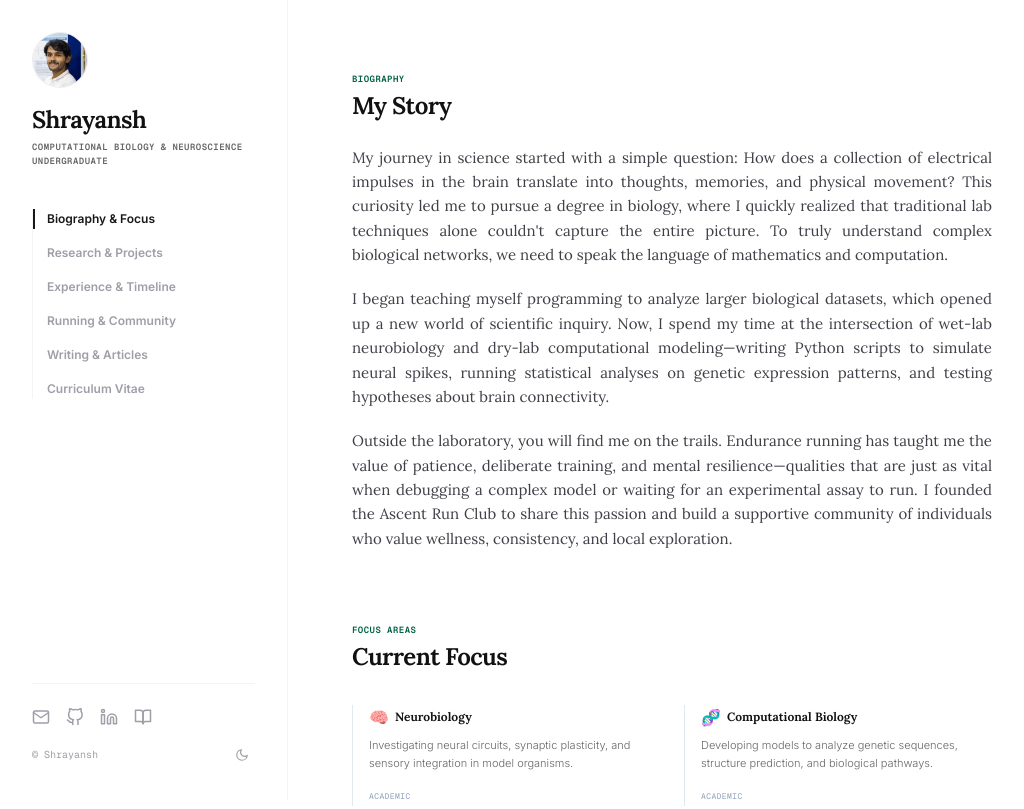
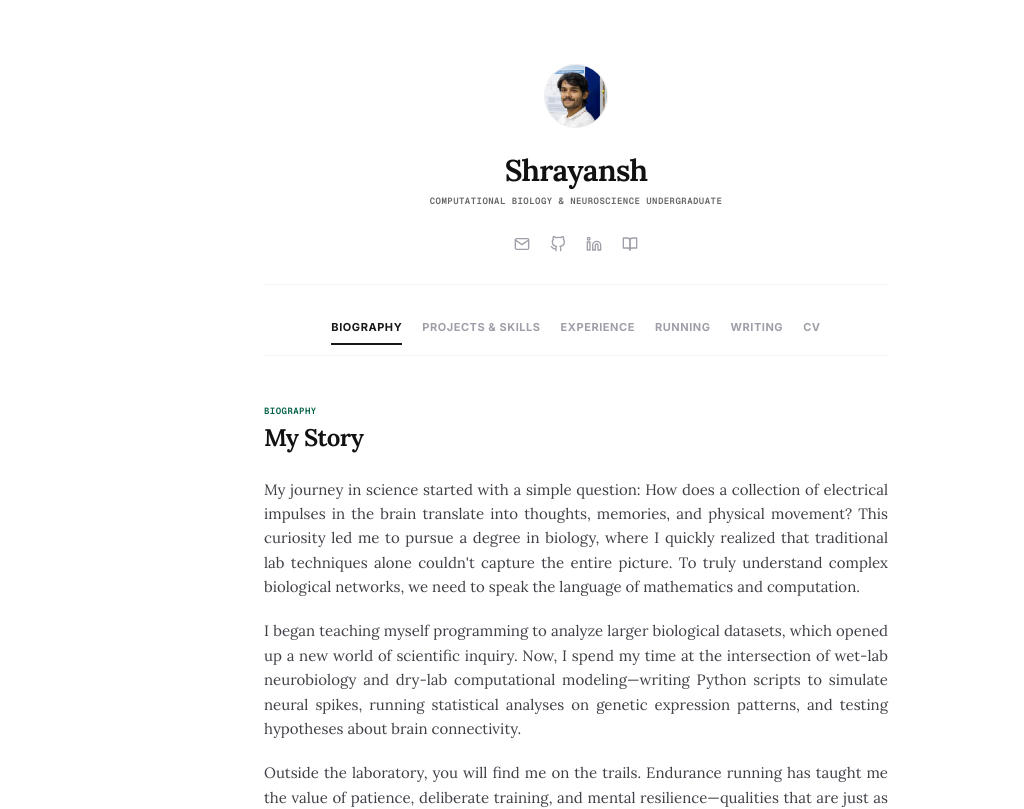
Before and after one commit to tshrayansh/tiwarishrayansh.github.io, a React (Vite) app: page / in a window 1280 px wide. Shown: the top 809 px of the page, without its empty margins (64-1088 px from the left). Built offline with nearby package versions, Linux system fonts and the light colour scheme.

Commit message:
Completely rebuild site into an elite centered single-column layout: drop sidebars, use horizontal menu, Lora serif typography

```diff
--- a/src/App.tsx
+++ b/src/App.tsx
@@ -18,53 +18,57 @@ const AppContent: React.FC = () => {
   const [activeTab, setActiveTab] = useState('about');
 
   const tabs = [
-    { id: 'about', label: 'Biography & Focus' },
-    { id: 'research', label: 'Research & Projects' },
-    { id: 'experience', label: 'Experience & Timeline' },
-    { id: 'running', label: 'Running & Community' },
-    { id: 'writing', label: 'Writing & Articles' },
-    { id: 'resume', label: 'Curriculum Vitae' }
+    { id: 'about', label: 'Biography' },
+    { id: 'research', label: 'Projects & Skills' },
+    { id: 'experience', label: 'Experience' },
+    { id: 'running', label: 'Running' },
+    { id: 'writing', label: 'Writing' },
+    { id: 'resume', label: 'CV' }
   ];
 
   const renderActiveContent = () => {
     switch (activeTab) {
       case 'about':
         return (
-          <div className="space-y-16 animate-fade-in text-left">
+          <div className="space-y-12 animate-fade-in">
             <About />
+            <div className="h-px bg-zinc-100 dark:bg-zinc-900/60 my-6" />
             <Interests />
           </div>
         );
       case 'research':
         return (
-          <div className="space-y-16 animate-fade-in text-left">
+          <div className="space-y-12 animate-fade-in">
             <Projects />
+            <div className="h-px bg-zinc-100 dark:bg-zinc-900/60 my-6" />
             <Publications />
+            <div className="h-px bg-zinc-100 dark:bg-zinc-900/60 my-6" />
             <Skills />
           </div>
         );
       case 'experience':
         return (
-          <div className="space-y-16 animate-fade-in text-left">
+          <div className="space-y-12 animate-fade-in">
             <Experience />
+            <div className="h-px bg-zinc-100 dark:bg-zinc-900/60 my-6" />
             <Timeline />
           </div>
         );
       case 'running':
         return (
-          <div className="space-y-16 animate-fade-in text-left">
+          <div className="space-y-12 animate-fade-in">
             <Running />
           </div>
         );
       case 'writing':
         return (
-          <div className="space-y-16 animate-fade-in text-left">
+          <div className="space-y-12 animate-fade-in">
             <Writing />
           </div>
         );
       case 'resume':
         return (
-          <div className="space-y-16 animate-fade-in text-left">
+          <div className="space-y-12 animate-fade-in">
             <Resume />
           </div>
         );
@@ -74,15 +78,12 @@ const AppContent: React.FC = () => {
   };
 
   return (
-    <div className="min-h-screen bg-white text-zinc-650 dark:bg-black dark:text-zinc-400 transition-colors duration-200 flex flex-col md:flex-row max-w-6xl mx-auto">
+    <div className="min-h-screen bg-white text-zinc-650 dark:bg-black dark:text-zinc-400 transition-colors duration-200 flex flex-col justify-between max-w-2xl mx-auto px-6 py-12 md:py-16">
 
-      {/* Sticky Left Sidebar */}
-      <aside className="w-full md:w-72 md:h-screen md:sticky md:top-0 border-b md:border-b-0 md:border-r border-zinc-100 dark:border-zinc-900 p-8 flex flex-col justify-between bg-white dark:bg-black z-30">
-        <div className="space-y-10">
-
-          {/* Profile & Name Block */}
-          <div className="space-y-4 text-left">
-            <div className="w-14 h-14 rounded-full overflow-hidden border border-zinc-200/60 dark:border-zinc-800 bg-zinc-50 dark:bg-zinc-900 flex items-center justify-center">
+      {/* Centered Portfolio Header */}
+      <header className="space-y-6 text-center border-b border-zinc-100 dark:border-zinc-900/60 pb-8">
+        {/* Profile Picture */}
+        <div className="mx-auto w-16 h-16 rounded-full overflow-hidden border border-zinc-200/60 dark:border-zinc-800 bg-zinc-50 dark:bg-zinc-900 flex items-center justify-center">
           <img
             src="./profile.jpeg"
             alt={aboutData.name}
@@ -101,50 +102,52 @@ const AppContent: React.FC = () => {
           </div>
         </div>
 
-            <div className="space-y-1">
-              <h1 className="font-serif text-2xl font-bold tracking-tight text-zinc-900 dark:text-zinc-50">
+        {/* Name & Title */}
+        <div className="space-y-1.5">
+          <h1 className="font-serif text-3xl font-bold tracking-tight text-zinc-900 dark:text-zinc-50">
             {aboutData.name}
           </h1>
           <p className="font-mono text-[9px] text-zinc-450 dark:text-zinc-500 tracking-wider uppercase font-semibold">
             {aboutData.title}
           </p>
         </div>
+
+        {/* Minimalist Contact Link Row */}
+        <div className="flex gap-5 justify-center text-zinc-400 dark:text-zinc-500 pt-1">
+          <a href={aboutData.email} className="hover:text-zinc-900 dark:hover:text-zinc-250 transition-colors" title="Email"><FiMail className="h-4 w-4" /></a>
+          <a href={aboutData.githubLink} target="_blank" rel="noopener noreferrer" className="hover:text-zinc-900 dark:hover:text-zinc-250 transition-colors" title="GitHub"><FiGithub className="h-4 w-4" /></a>
+          <a href={aboutData.linkedinLink} target="_blank" rel="noopener noreferrer" className="hover:text-zinc-900 dark:hover:text-zinc-250 transition-colors" title="LinkedIn"><FiLinkedin className="h-4 w-4" /></a>
+          <a href="https://medium.com" target="_blank" rel="noopener noreferrer" className="hover:text-zinc-900 dark:hover:text-zinc-250 transition-colors" title="Medium"><FiBookOpen className="h-4 w-4" /></a>
         </div>
+      </header>
 
-          {/* Navigation Tabs - Understated Indicator */}
-          <nav className="flex flex-col gap-3.5 text-left border-l border-zinc-100 dark:border-zinc-900/60 pl-px">
+      {/* Sticky Horizontal Navigation Bar */}
+      <div className="sticky top-0 bg-white/95 dark:bg-black/95 backdrop-blur-xs z-40 border-b border-zinc-100 dark:border-zinc-900/60 py-2.5 my-6 overflow-x-auto scrollbar-none flex items-center justify-between">
+        <nav className="flex gap-5 text-left md:justify-center w-full">
           {tabs.map((tab) => (
             <button
               key={tab.id}
-                onClick={() => {
-                  setActiveTab(tab.id);
-                  window.scrollTo({ top: 0, behavior: 'smooth' });
-                }}
-                className={`font-geist text-xs font-semibold pl-3 -ml-[1px] transition-all cursor-pointer text-left w-full border-l-2 py-0.5 ${
+              onClick={() => setActiveTab(tab.id)}
+              className={`font-geist text-[11px] font-bold uppercase tracking-wider pb-1.5 border-b-2 cursor-pointer transition-colors ${
                 activeTab === tab.id
-                    ? 'border-zinc-900 text-zinc-900 font-bold dark:border-zinc-50 dark:text-zinc-50'
-                    : 'border-transparent text-zinc-400 hover:text-zinc-900 dark:hover:text-zinc-200'
+                  ? 'border-zinc-900 text-zinc-900 dark:border-zinc-50 dark:text-zinc-50'
+                  : 'border-transparent text-zinc-400 hover:text-zinc-950 dark:hover:text-zinc-200'
               }`}
             >
               {tab.label}
             </button>
           ))}
         </nav>
-
       </div>
 
-        {/* Sidebar Footer Controls & Social Icons */}
-        <div className="space-y-4 pt-6 border-t border-zinc-100 dark:border-zinc-900/60">
-          {/* Quick social links */}
-          <div className="flex gap-4 text-zinc-400 dark:text-zinc-500">
-            <a href={aboutData.email} className="hover:text-zinc-900 dark:hover:text-zinc-200 transition-colors" title="Email"><FiMail className="h-4.5 w-4.5" /></a>
-            <a href={aboutData.githubLink} target="_blank" rel="noopener noreferrer" className="hover:text-zinc-900 dark:hover:text-zinc-200 transition-colors" title="GitHub"><FiGithub className="h-4.5 w-4.5" /></a>
-            <a href={aboutData.linkedinLink} target="_blank" rel="noopener noreferrer" className="hover:text-zinc-900 dark:hover:text-zinc-200 transition-colors" title="LinkedIn"><FiLinkedin className="h-4.5 w-4.5" /></a>
-            <a href="https://medium.com" target="_blank" rel="noopener noreferrer" className="hover:text-zinc-900 dark:hover:text-zinc-200 transition-colors" title="Medium"><FiBookOpen className="h-4.5 w-4.5" /></a>
-          </div>
+      {/* Main Dynamic Panel */}
+      <main className="flex-grow py-4 min-h-[300px]">
+        {renderActiveContent()}
+      </main>
 
-          <div className="flex items-center justify-between text-[10px] font-mono text-zinc-400 dark:text-zinc-650">
-            <span>&copy; Shrayansh</span>
+      {/* Footer controls */}
+      <footer className="border-t border-zinc-100 dark:border-zinc-900/60 pt-8 mt-16 flex items-center justify-between text-[9px] font-mono text-zinc-400 dark:text-zinc-650">
+        <span>&copy; {new Date().getFullYear()} Shrayansh. Built with React &amp; Vite.</span>
 
         <button
           onClick={toggleTheme}
@@ -153,15 +156,7 @@ const AppContent: React.FC = () => {
         >
           {theme === 'light' ? <FiMoon className="h-3.5 w-3.5" /> : <FiSun className="h-3.5 w-3.5" />}
         </button>
-          </div>
-        </div>
-
-      </aside>
-
-      {/* Main Dynamic Panel on the Right */}
-      <section className="flex-1 p-8 md:p-12 lg:p-16 max-w-3xl overflow-y-auto">
-        {renderActiveContent()}
-      </section>
+      </footer>
 
     </div>
   );
--- a/src/components/Projects.tsx
+++ b/src/components/Projects.tsx
@@ -1,7 +1,7 @@
 import React, { useState } from 'react';
 import { motion, AnimatePresence } from 'framer-motion';
 import projectsData from '../content/projects.json';
-import { FiGithub, FiExternalLink, FiAward } from 'react-icons/fi';
+import { FiGithub, FiExternalLink } from 'react-icons/fi';
 
 const CATEGORIES = ['All', 'Research', 'Coding', 'Visualization', 'Data Science', 'Community'];
 
@@ -13,28 +13,28 @@ export const Projects: React.FC = () => {
     : projectsData.filter(project => project.category === selectedCategory);
 
   return (
-    <div className="py-12 space-y-8 text-left">
+    <div className="space-y-8 text-left">
       {/* Header Block */}
-      <div className="flex flex-col md:flex-row md:items-end justify-between gap-6 border-b border-slate-100 dark:border-zinc-900/60 pb-4">
-        <div className="space-y-1.5">
+      <div className="flex flex-col sm:flex-row sm:items-end justify-between gap-4 border-b border-zinc-100 dark:border-zinc-900/60 pb-3">
+        <div className="space-y-1">
           <span className="font-mono text-[9px] uppercase tracking-wider text-emerald-800 dark:text-emerald-500 font-semibold">
             Work Index
           </span>
-          <h2 className="font-geist text-2xl font-bold text-slate-900 dark:text-slate-50 tracking-tight">
+          <h2 className="font-serif text-xl font-bold text-zinc-900 dark:text-zinc-50 tracking-tight">
             Research &amp; Projects
           </h2>
         </div>
 
         {/* Filter List */}
-        <div className="flex flex-wrap gap-4 text-xs font-mono uppercase tracking-wider">
+        <div className="flex flex-wrap gap-3.5 text-[10px] font-mono uppercase tracking-wider font-semibold">
           {CATEGORIES.map(category => (
             <button
               key={category}
               onClick={() => setSelectedCategory(category)}
-              className={`pb-1 transition-all border-b-2 cursor-pointer font-semibold ${
+              className={`pb-0.5 transition-colors border-b cursor-pointer ${
                 selectedCategory === category
-                  ? 'border-slate-900 text-slate-900 dark:border-slate-50 dark:text-slate-50'
-                  : 'border-transparent text-slate-400 hover:text-slate-900 dark:hover:text-slate-100'
+                  ? 'border-zinc-900 text-zinc-900 dark:border-zinc-50 dark:text-zinc-50'
+                  : 'border-transparent text-zinc-400 hover:text-zinc-950 dark:hover:text-zinc-200'
               }`}
             >
               {category}
@@ -43,8 +43,8 @@ export const Projects: React.FC = () => {
         </div>
       </div>
 
-      {/* Grid of Projects */}
-      <motion.div layout className="grid grid-cols-1 md:grid-cols-2 lg:grid-cols-3 gap-6">
+      {/* Grid of Projects (Vertical Rows) */}
+      <motion.div layout className="space-y-8">
         <AnimatePresence mode="popLayout">
           {filteredProjects.map((project) => (
             <motion.div
@@ -54,43 +54,42 @@ export const Projects: React.FC = () => {
               exit={{ opacity: 0 }}
               transition={{ duration: 0.15 }}
               key={project.id}
-              className="flex flex-col overflow-hidden rounded-lg border border-slate-200/50 bg-white dark:border-zinc-900/60 dark:bg-zinc-950/20 text-left group transition-all duration-200"
+              className="flex flex-col sm:flex-row gap-6 pb-8 border-b border-zinc-100 dark:border-zinc-900/40 last:border-b-0"
             >
-              {/* Cover Image */}
+              {/* Cover Image - Left aligned on desktop */}
               {project.image && (
-                <div className="relative h-44 w-full overflow-hidden bg-slate-50 dark:bg-zinc-900 border-b border-slate-100 dark:border-zinc-900/40">
+                <div className="w-full sm:w-36 h-24 overflow-hidden rounded bg-zinc-50 dark:bg-zinc-900 border border-zinc-200/40 dark:border-zinc-800/40 flex-shrink-0">
                   <img
                     src={project.image}
                     alt={project.title}
                     loading="lazy"
-                    className="h-full w-full object-cover transition-opacity duration-300 group-hover:opacity-95"
+                    className="h-full w-full object-cover transition-opacity duration-300 hover:opacity-90"
                   />
-                  <div className="absolute top-2 right-2">
-                    <span className="font-mono text-[8px] uppercase tracking-wider font-semibold bg-white/95 text-slate-800 dark:bg-zinc-950/95 dark:text-slate-200 border border-slate-200/40 dark:border-zinc-800/40 px-1.5 py-0.5 rounded">
-                      {project.category}
-                    </span>
-                  </div>
                 </div>
               )}
 
-              {/* Card Body */}
-              <div className="p-5 flex-grow flex flex-col justify-between space-y-4">
-                <div className="space-y-2">
-                  <h3 className="font-geist text-sm font-bold text-slate-900 dark:text-slate-50 leading-tight">
+              {/* Project Body */}
+              <div className="flex-grow space-y-2.5">
+                <div className="flex items-baseline justify-between gap-4 flex-wrap">
+                  <h3 className="font-serif text-base font-bold text-zinc-900 dark:text-zinc-50 leading-tight">
                     {project.title}
                   </h3>
-                  <p className="text-[11px] text-slate-500 dark:text-zinc-400 font-light leading-relaxed h-[66px] overflow-hidden">
-                    {project.description}
-                  </p>
+                  <span className="font-mono text-[8px] uppercase tracking-wider font-semibold border border-zinc-200/40 dark:border-zinc-800/40 px-1.5 py-0.5 rounded bg-zinc-50/50 dark:bg-zinc-900/50 text-zinc-505">
+                    {project.category}
+                  </span>
                 </div>
 
-                <div className="space-y-3 pt-3 border-t border-slate-100 dark:border-zinc-900/40">
-                  {/* Tech Badges */}
+                <p className="text-xs text-zinc-500 dark:text-zinc-400 font-light leading-relaxed">
+                  {project.description}
+                </p>
+
+                <div className="flex flex-col sm:flex-row sm:items-center justify-between gap-4 pt-1.5">
+                  {/* Tech Tags */}
                   <div className="flex flex-wrap gap-1">
                     {project.technologies.map(tech => (
                       <span
                         key={tech}
-                        className="font-mono text-[9px] text-slate-400 dark:text-zinc-550 bg-slate-50 dark:bg-zinc-900/50 px-1.5 py-0.5 rounded"
+                        className="font-mono text-[9px] text-zinc-400 dark:text-zinc-500 bg-zinc-50 dark:bg-zinc-900/60 px-1.5 py-0.5 rounded"
                       >
                         {tech}
                       </span>
@@ -98,15 +97,15 @@ export const Projects: React.FC = () => {
                   </div>
 
                   {/* Links */}
-                  <div className="flex items-center gap-4 text-[10px] font-mono font-semibold uppercase tracking-wider">
+                  <div className="flex items-center gap-3.5 text-[9px] font-mono font-bold uppercase tracking-wider">
                     {project.github && (
                       <a
                         href={project.github}
                         target="_blank"
                         rel="noopener noreferrer"
-                        className="inline-flex items-center gap-1 text-slate-500 hover:text-slate-950 dark:text-zinc-400 dark:hover:text-slate-100 cursor-pointer"
+                        className="inline-flex items-center gap-1 text-zinc-400 hover:text-zinc-900 dark:hover:text-zinc-100 transition-colors cursor-pointer"
                       >
-                        <FiGithub className="h-3 w-3" />
+                        <FiGithub className="h-3.5 w-3.5" />
                         Code
                       </a>
                     )}
@@ -115,21 +114,10 @@ export const Projects: React.FC = () => {
                         href={project.presentation}
                         target="_blank"
                         rel="noopener noreferrer"
-                        className="inline-flex items-center gap-1 text-slate-500 hover:text-slate-950 dark:text-zinc-400 dark:hover:text-slate-100 cursor-pointer"
+                        className="inline-flex items-center gap-1 text-zinc-400 hover:text-zinc-900 dark:hover:text-zinc-100 transition-colors cursor-pointer"
                       >
-                        <FiExternalLink className="h-3 w-3" />
+                        <FiExternalLink className="h-3.5 w-3.5" />
                         Slides
-                      </a>
-                    )}
-                    {'publication' in project && project.publication && (
-                      <a
-                        href={project.publication as string}
-                        target="_blank"
-                        rel="noopener noreferrer"
-                        className="inline-flex items-center gap-1 text-slate-500 hover:text-slate-950 dark:text-zinc-400 dark:hover:text-slate-100 cursor-pointer"
-                      >
-                        <FiAward className="h-3 w-3" />
-                        Paper
                       </a>
                     )}
                   </div>
--- a/src/components/Resume.tsx
+++ b/src/components/Resume.tsx
@@ -5,13 +5,13 @@ import skillsData from '../content/skills.json';
 
 export const Resume: React.FC = () => {
   return (
-    <div className="space-y-6 text-left">
+    <div className="space-y-6 text-left max-w-xl mx-auto">
       <div className="space-y-1.5">
         <span className="font-mono text-[9px] uppercase tracking-wider text-emerald-800 dark:text-emerald-500 font-semibold">
           Curriculum Vitae
         </span>
-        <h2 className="font-geist text-2xl font-bold text-slate-900 dark:text-slate-50 tracking-tight">
-          Printable CV
+        <h2 className="font-serif text-2xl font-bold text-slate-900 dark:text-slate-50 tracking-tight">
+          Curriculum Vitae
         </h2>
       </div>
 
@@ -24,7 +24,7 @@ export const Resume: React.FC = () => {
           <a
             href="./resume.pdf"
             download
-            className="inline-flex items-center gap-2 rounded-md bg-slate-900 hover:bg-slate-800 dark:bg-slate-50 dark:text-slate-950 dark:hover:bg-slate-100 text-white font-semibold font-geist text-xs px-4 py-2 transition-colors cursor-pointer"
+            className="inline-flex items-center gap-2 rounded bg-slate-900 px-4 py-2 text-xs font-semibold text-white hover:bg-slate-800 dark:bg-slate-50 dark:text-slate-950 dark:hover:bg-slate-100 transition-colors cursor-pointer"
           >
             <FiDownload className="h-4 w-4" />
             Download PDF CV
@@ -32,9 +32,9 @@ export const Resume: React.FC = () => {
         </div>
 
         {/* Paper Document Preview Block */}
-        <div className="bg-slate-50/50 dark:bg-zinc-900/10 p-6 rounded-lg border border-slate-200/50 dark:border-zinc-800/60 font-sans text-slate-800 dark:text-zinc-350 text-left select-none space-y-4">
+        <div className="bg-slate-50/50 dark:bg-zinc-900/10 p-8 rounded-lg border border-slate-200/50 dark:border-zinc-800/60 font-sans text-slate-800 dark:text-zinc-350 text-left select-none space-y-6">
           <div className="text-center border-b border-slate-200/40 dark:border-zinc-800/40 pb-4">
-            <h3 className="font-geist text-base font-bold text-slate-900 dark:text-slate-50">
+            <h3 className="font-geist text-lg font-bold text-slate-900 dark:text-slate-50">
               {aboutData.name}
             </h3>
             <p className="font-mono text-[9px] text-slate-400 dark:text-zinc-500 mt-1">
@@ -42,18 +42,25 @@ export const Resume: React.FC = () => {
             </p>
           </div>
 
-          <div className="space-y-2 text-[11px]">
-            <span className="font-geist text-[9px] font-bold uppercase tracking-wider text-slate-400 dark:text-zinc-500">Education</span>
+          <div className="space-y-2 text-xs">
+            <span className="font-geist text-[9px] font-bold uppercase tracking-wider text-zinc-400 dark:text-zinc-500">Education</span>
             <div className="flex justify-between">
-              <span className="font-bold text-slate-900 dark:text-slate-200">BS-MS Dual Degree</span>
+              <span className="font-bold text-slate-900 dark:text-slate-200">BS-MS Dual Degree (Biological Sciences)</span>
               <span className="font-mono text-[9px] text-slate-400">2023 - 2028</span>
             </div>
-            <p className="text-slate-500 dark:text-slate-400 text-[10px]">IISER Pune</p>
+            <p className="text-slate-550 dark:text-slate-450 text-[10px]">IISER Pune</p>
           </div>
 
-          <div className="space-y-1.5 text-[11px]">
-            <span className="font-geist text-[9px] font-bold uppercase tracking-wider text-slate-400 dark:text-zinc-500">Core Toolbox</span>
-            <p className="text-slate-550 dark:text-slate-400 leading-relaxed font-light">
+          <div className="space-y-2 text-xs">
+            <span className="font-geist text-[9px] font-bold uppercase tracking-wider text-zinc-400 dark:text-zinc-500">Research Interests</span>
+            <p className="text-slate-550 dark:text-slate-450 leading-relaxed font-light">
+              Computational Biology, Neurobiology, Spatial Transcriptomics, and Fluidic Biogeochemical systems.
+            </p>
+          </div>
+
+          <div className="space-y-2 text-xs">
+            <span className="font-geist text-[9px] font-bold uppercase tracking-wider text-zinc-400 dark:text-zinc-500">Core Toolbox</span>
+            <p className="text-slate-550 dark:text-slate-450 leading-relaxed font-light">
               {skillsData[0].skills.join(', ')} &amp; {skillsData[1].skills.join(', ')}
             </p>
           </div>
```
Lines whose indentation alone changed are shown as unchanged.
